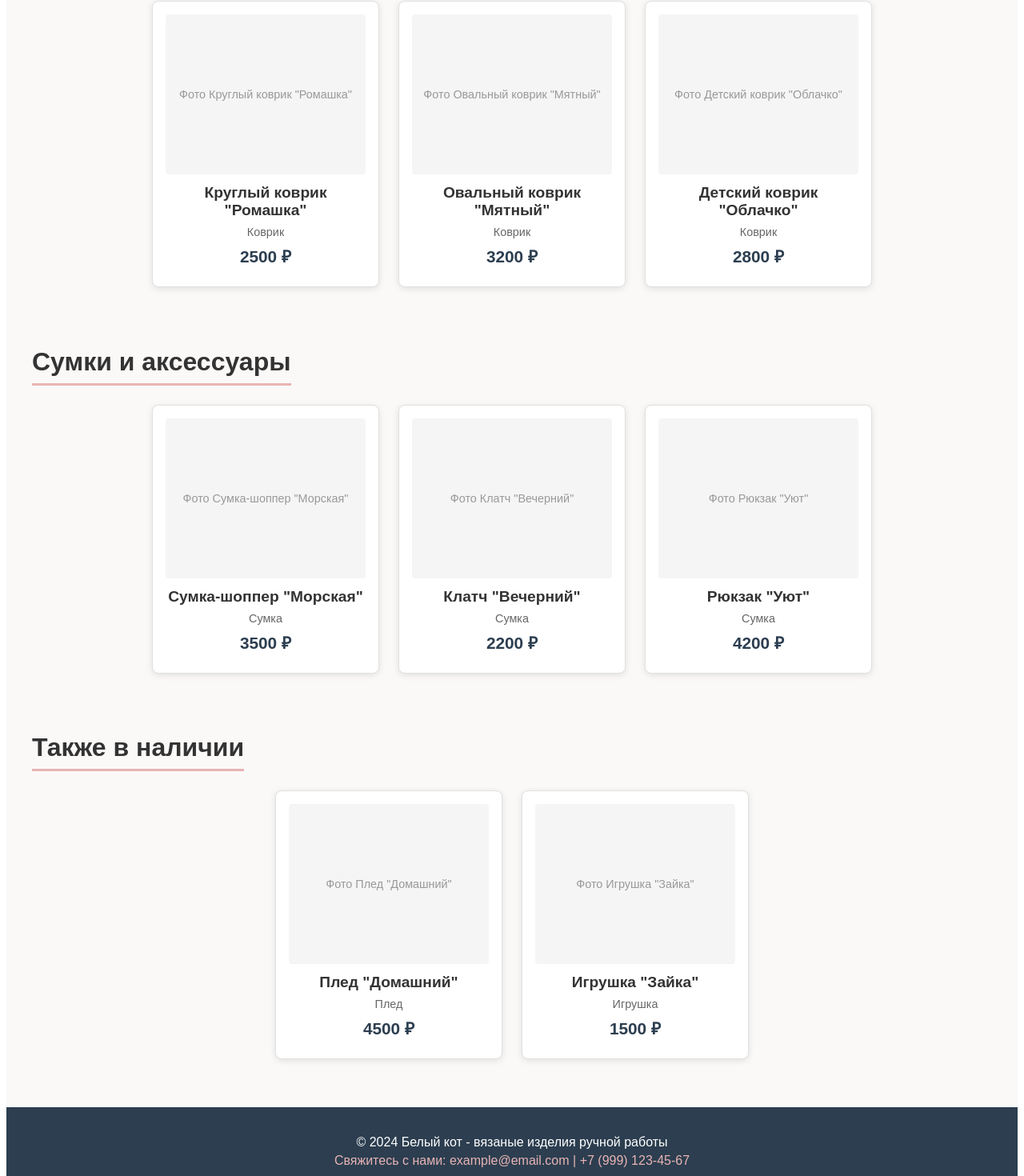
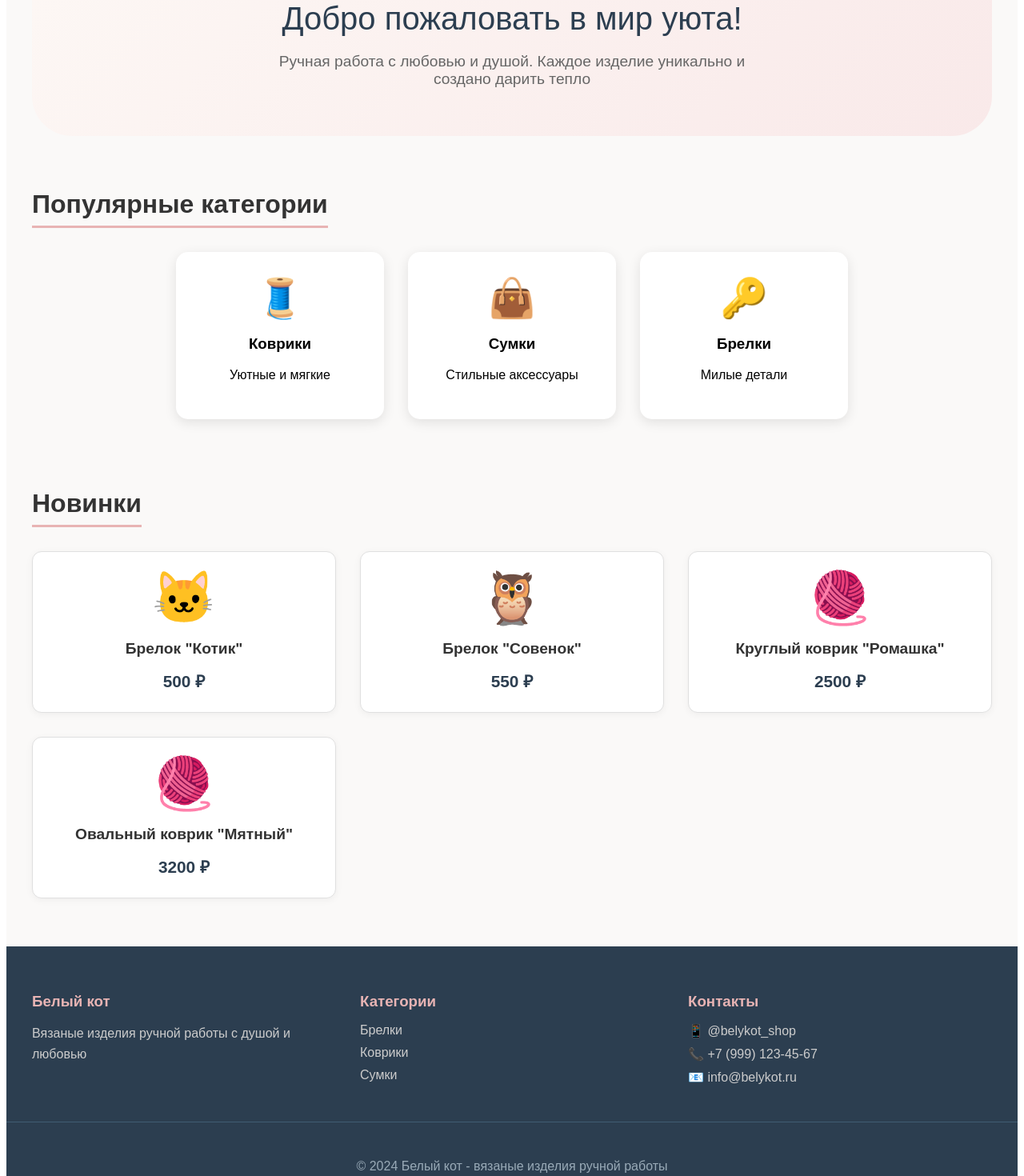
Before and after one commit to HoRonTy/White_cat_site, a React (Vite) app: page / in a window 1280 px wide. Shown: the part 299-1769 px from the top of the page at 80% size. Built offline with nearby package versions, Linux system fonts and the light colour scheme.

Commit message:
Update App.jsx

```diff
--- a/src/App.jsx
+++ b/src/App.jsx
@@ -1,96 +1,12 @@
 import React from 'react'
-
-// Компонент карточки товара
-const ProductCard = ({ image, title, price, category }) => {
-  return (
-    <div style={{
-      border: '1px solid #e0e0e0',
-      borderRadius: '8px',
-      padding: '16px',
-      width: '250px',
-      textAlign: 'center',
-      boxShadow: '0 2px 8px rgba(0,0,0,0.1)',
-      transition: 'transform 0.2s, box-shadow 0.2s',
-      cursor: 'pointer',
-      backgroundColor: 'white'
-    }}
-    onMouseEnter={(e) => {
-      e.currentTarget.style.transform = 'translateY(-4px)'
-      e.currentTarget.style.boxShadow = '0 4px 12px rgba(0,0,0,0.15)'
-    }}
-    onMouseLeave={(e) => {
-      e.currentTarget.style.transform = 'translateY(0)'
-      e.currentTarget.style.boxShadow = '0 2px 8px rgba(0,0,0,0.1)'
-    }}>
-      <div style={{
-        width: '100%',
-        height: '200px',
-        backgroundColor: '#f5f5f5',
-        borderRadius: '4px',
-        marginBottom: '12px',
-        display: 'flex',
-        alignItems: 'center',
-        justifyContent: 'center',
-        fontSize: '0.9rem',
-        color: '#999'
-      }}>
-        {/* Здесь будет изображение товара */}
-        Фото {title}
-      </div>
-      <h3 style={{ margin: '8px 0', fontSize: '1.2rem', color: '#333' }}>{title}</h3>
-      <p style={{ margin: '4px 0', color: '#666', fontSize: '0.9rem' }}>{category}</p>
-      <p style={{ margin: '8px 0', fontSize: '1.3rem', fontWeight: 'bold', color: '#2c3e50' }}>{price} ₽</p>
-    </div>
-  )
-}
-
-// Компонент категории
-const CategorySection = ({ title, products }) => {
-  return (
-    <section style={{ marginBottom: '48px' }}>
-      <h2 style={{
-        fontSize: '2rem',
-        color: '#333',
-        borderBottom: '3px solid #e8b4b4',
-        paddingBottom: '8px',
-        marginBottom: '24px',
-        display: 'inline-block'
-      }}>
-        {title}
-      </h2>
-      <div style={{
-        display: 'flex',
-        gap: '24px',
-        flexWrap: 'wrap',
-        justifyContent: 'center'
-      }}>
-        {products.map((product, index) => (
-          <ProductCard key={index} {...product} />
-        ))}
-      </div>
-    </section>
-  )
-}
+import { Routes, Route, Link } from 'react-router-dom'
+import Home from './pages/Home'
+import AboutPage from './pages/AboutPage'
+import ContactsPage from './pages/ContactsPage'
+import ProductsPage from './pages/ProductsPage'
+import Navigation from './components/Navigation'
 
 function App() {
-  // Данные для демонстрации
-  const rugs = [
-    { title: 'Круглый коврик "Ромашка"', price: 2500, category: 'Коврик' },
-    { title: 'Овальный коврик "Мятный"', price: 3200, category: 'Коврик' },
-    { title: 'Детский коврик "Облачко"', price: 2800, category: 'Коврик' },
-  ]
-
-  const bags = [
-    { title: 'Сумка-шоппер "Морская"', price: 3500, category: 'Сумка' },
-    { title: 'Клатч "Вечерний"', price: 2200, category: 'Сумка' },
-    { title: 'Рюкзак "Уют"', price: 4200, category: 'Сумка' },
-  ]
-
-  const additionalProducts = [
-    { title: 'Плед "Домашний"', price: 4500, category: 'Плед' },
-    { title: 'Игрушка "Зайка"', price: 1500, category: 'Игрушка' },
-  ]
-
   return (
     <div style={{
       minHeight: '100vh',
@@ -101,8 +17,7 @@ function App() {
       <header style={{
         backgroundColor: 'white',
         boxShadow: '0 2px 10px rgba(0,0,0,0.05)',
-        padding: '20px 0',
-        marginBottom: '40px',
+        padding: '20px 0 0',
         borderBottom: '2px solid #e8b4b4'
       }}>
         <div style={{
@@ -111,6 +26,7 @@ function App() {
           padding: '0 20px',
           textAlign: 'center'
         }}>
+          <Link to="/" style={{ textDecoration: 'none' }}>
             <h1 style={{
               fontSize: '3.5rem',
               margin: 0,
@@ -121,6 +37,7 @@ function App() {
             }}>
               Белый кот
             </h1>
+          </Link>
           <p style={{
             fontSize: '1.1rem',
             color: '#e8b4b4',
@@ -130,6 +47,7 @@ function App() {
             уютные вязаные изделия с душой
           </p>
         </div>
+        <Navigation />
       </header>
 
       {/* Основной контент */}
@@ -138,49 +56,60 @@ function App() {
         margin: '0 auto',
         padding: '0 20px'
       }}>
-        <CategorySection title="Коврики" products={rugs} />
-        <CategorySection title="Сумки и аксессуары" products={bags} />
-
-        {/* Дополнительная категория */}
-        <section style={{ marginBottom: '48px' }}>
-          <h2 style={{
-            fontSize: '2rem',
-            color: '#333',
-            borderBottom: '3px solid #e8b4b4',
-            paddingBottom: '8px',
-            marginBottom: '24px',
-            display: 'inline-block'
-          }}>
-            Также в наличии
-          </h2>
-          <div style={{
-            display: 'flex',
-            gap: '24px',
-            flexWrap: 'wrap',
-            justifyContent: 'center'
-          }}>
-            {additionalProducts.map((product, index) => (
-              <ProductCard key={index} {...product} />
-            ))}
-          </div>
-        </section>
+        <Routes>
+          <Route path="/" element={<Home />} />
+          <Route path="/about" element={<AboutPage />} />
+          <Route path="/contacts" element={<ContactsPage />} />
+          <Route path="/:category" element={<ProductsPage />} />
+        </Routes>
       </main>
 
       {/* Подвал */}
       <footer style={{
         backgroundColor: '#2c3e50',
         color: 'white',
-        padding: '30px 0',
+        padding: '40px 0 20px',
         marginTop: '60px'
       }}>
         <div style={{
           maxWidth: '1200px',
           margin: '0 auto',
           padding: '0 20px',
-          textAlign: 'center'
+          display: 'grid',
+          gridTemplateColumns: 'repeat(auto-fit, minmax(250px, 1fr))',
+          gap: '30px'
         }}>
-          <p style={{ margin: '5px 0' }}>© 2024 Белый кот - вязаные изделия ручной работы</p>
-          <p style={{ margin: '5px 0', color: '#e8b4b4' }}>Свяжитесь с нами: example@email.com | +7 (999) 123-45-67</p>
+          <div>
+            <h3 style={{ color: '#e8b4b4', marginBottom: '15px' }}>Белый кот</h3>
+            <p style={{ color: '#ccc', lineHeight: '1.6' }}>
+              Вязаные изделия ручной работы с душой и любовью
+            </p>
+          </div>
+          <div>
+            <h3 style={{ color: '#e8b4b4', marginBottom: '15px' }}>Категории</h3>
+            <ul style={{ listStyle: 'none', padding: 0 }}>
+              <li style={{ marginBottom: '10px' }}><Link to="/brelki" style={{ color: '#ccc', textDecoration: 'none' }}>Брелки</Link></li>
+              <li style={{ marginBottom: '10px' }}><Link to="/kovriki" style={{ color: '#ccc', textDecoration: 'none' }}>Коврики</Link></li>
+              <li style={{ marginBottom: '10px' }}><Link to="/sumki" style={{ color: '#ccc', textDecoration: 'none' }}>Сумки</Link></li>
+            </ul>
+          </div>
+          <div>
+            <h3 style={{ color: '#e8b4b4', marginBottom: '15px' }}>Контакты</h3>
+            <ul style={{ listStyle: 'none', padding: 0 }}>
+              <li style={{ marginBottom: '10px', color: '#ccc' }}>📱 @belykot_shop</li>
+              <li style={{ marginBottom: '10px', color: '#ccc' }}>📞 +7 (999) 123-45-67</li>
+              <li style={{ marginBottom: '10px', color: '#ccc' }}>📧 info@belykot.ru</li>
+            </ul>
+          </div>
+        </div>
+        <div style={{
+          textAlign: 'center',
+          paddingTop: '30px',
+          marginTop: '30px',
+          borderTop: '1px solid #405d73',
+          color: '#99aab7'
+        }}>
+          <p>© 2024 Белый кот - вязаные изделия ручной работы</p>
         </div>
       </footer>
     </div>
```
Lines whose indentation alone changed are shown as unchanged.
